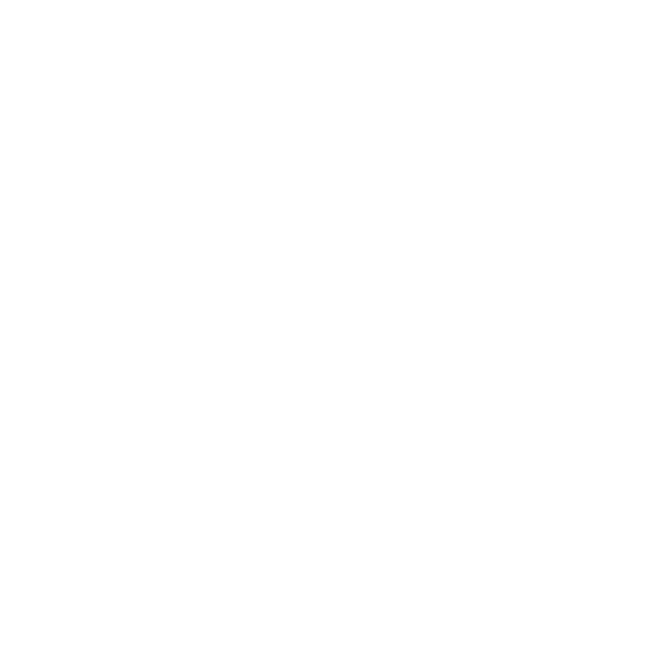
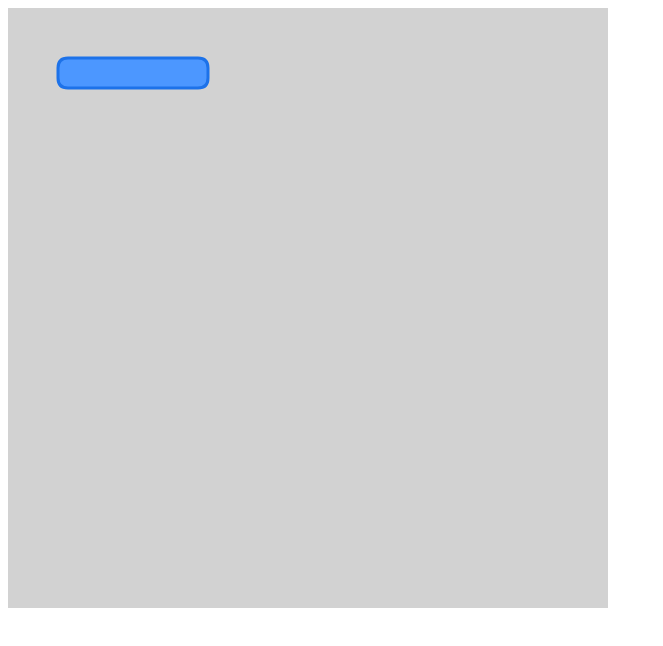
Before and after one commit to Abubazar/TooliLoop-Game-Engine, a plain HTML site: page index.html in a window 1280 px wide. Shown: the whole page, without its empty margins (0-663 px from the left). Drawn offline with Linux system fonts and the light colour scheme.

Commit message:
idk what im doing

```diff
--- a/index.html
+++ b/index.html
@@ -5,11 +5,12 @@
     <meta name="viewport" content="width=device-width, initial-scale=1.0">
     <title>TooliLoop</title>
     <link rel="icon" type="image/png" href="favicon.png">
+    <link rel="stylesheet" href="style.css">
 </head>
 <body>
 
     <div class="block-view">
-        <canvas id="blocks"></canvas>
+        <canvas id="blocks" width="600" height="600"></canvas>
     </div>
 
     <div class="viewer">
--- a/script.js
+++ b/script.js
@@ -1,2 +1,30 @@
 const canvas = document.getElementById("blocks")
 const ctx = canvas.getContext('2d')
+
+function drawRoundedRect(x, y, width, height, radius, fillColor, strokeColor, lineWidth = 2) {
+  ctx.beginPath();
+  ctx.moveTo(x + radius, y);
+  ctx.lineTo(x + width - radius, y);
+  ctx.quadraticCurveTo(x + width, y, x + width, y + radius);
+  ctx.lineTo(x + width, y + height - radius);
+  ctx.quadraticCurveTo(x + width, y + height, x + width - radius, y + height);
+  ctx.lineTo(x + radius, y + height);
+  ctx.quadraticCurveTo(x, y + height, x, y + height - radius);
+  ctx.lineTo(x, y + radius);
+  ctx.quadraticCurveTo(x, y, x + radius, y);
+  ctx.closePath();
+
+  // Fill and stroke
+  if (fillColor) {
+    ctx.fillStyle = fillColor;
+    ctx.fill();
+  }
+
+  if (strokeColor) {
+    ctx.lineWidth = lineWidth;
+    ctx.strokeStyle = strokeColor;
+    ctx.stroke();
+  }
+}
+
+drawRoundedRect(50, 50, 150, 30, 10, "#4C97FF", "#1d72e9ff", 3);
--- a/style.css
+++ b/style.css
@@ -0,0 +1,3 @@
+#blocks{
+    background-color: rgb(210, 210, 210);
+}
```
